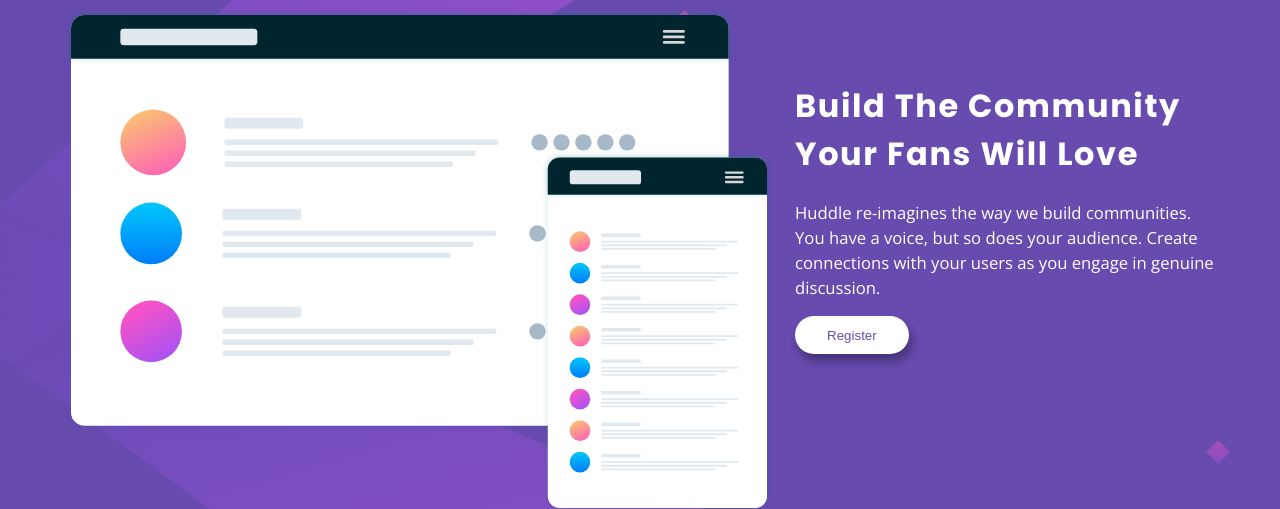
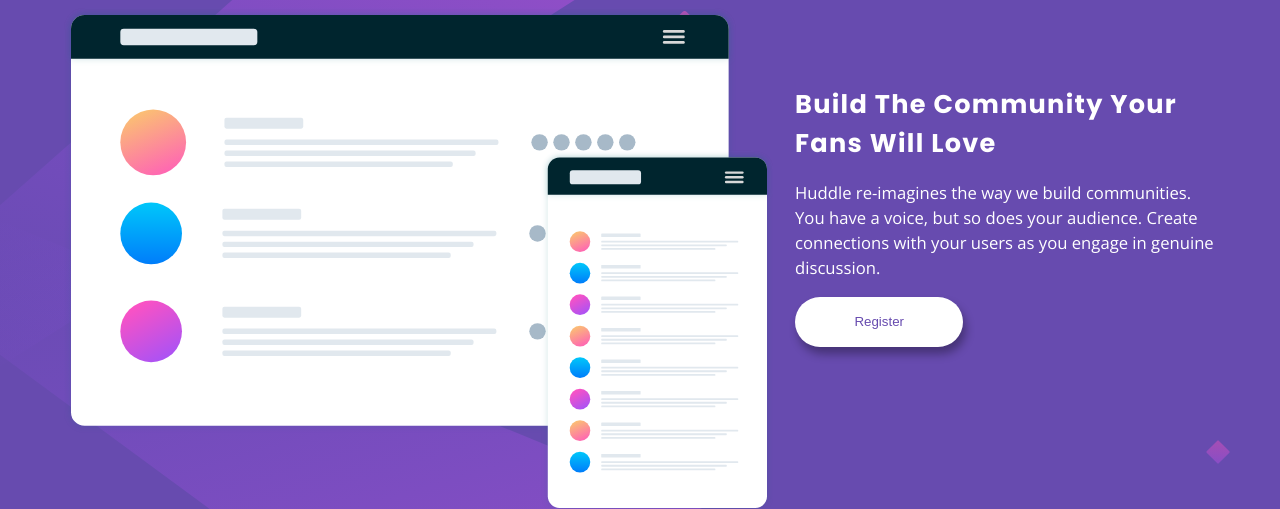
Before and after one commit to itshally/HuddleLandingPage, a plain HTML site: page index.html in a window 1280 px wide. Shown: the part 154-663 px from the top of the page. Drawn offline with nearby package versions, Linux system fonts and the light colour scheme.

Commit message:
Update styles.css
- fixed button's width
- made adjustments with the heading's font-size

```diff
--- a/styles/styles.css
+++ b/styles/styles.css
@@ -36,6 +36,7 @@
           align-items: center;
   justify-items: center;
   margin: auto;
+  margin-bottom: 0;
 }
 
 html body .container .col-left {
@@ -91,7 +92,7 @@
       -ms-flex-flow: column;
           flex-flow: column;
   width: 50%;
-  height: 85%;
+  height: 100%;
   color: #ffffff;
 }
 
@@ -115,7 +116,7 @@
 html body .container .col-right .center .content h1 {
   font-family: "Poppins", sans-serif;
   letter-spacing: 0.05em;
-  font-size: 2em;
+  font-size: 2vmax;
 }
 
 html body .container .col-right .center .content p {
@@ -126,9 +127,10 @@
 }
 
 html body .container .col-right .center .content button {
+  width: 40%;
   background-color: #ffffff;
   color: #674baf;
-  padding: 0.9vmax 2.5vmax;
+  padding: 1.1rem;
   border-radius: 25px;
   border-color: none;
   border-style: none;
@@ -245,7 +247,7 @@
   html body .container .col-right .center .content p {
     margin: auto;
     width: auto;
-    max-width: 40vmax;
+    max-width: 55vmax;
     line-height: 1.5;
     font-size: 12.5pt;
   }
```
